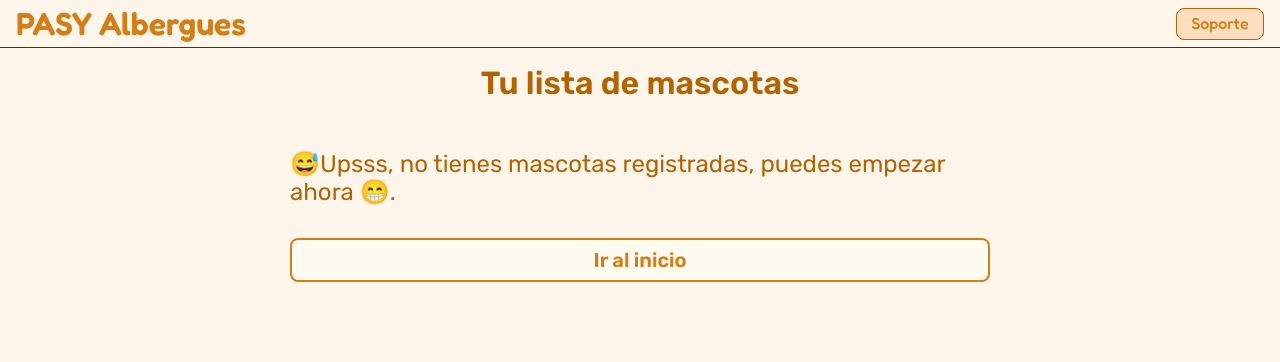
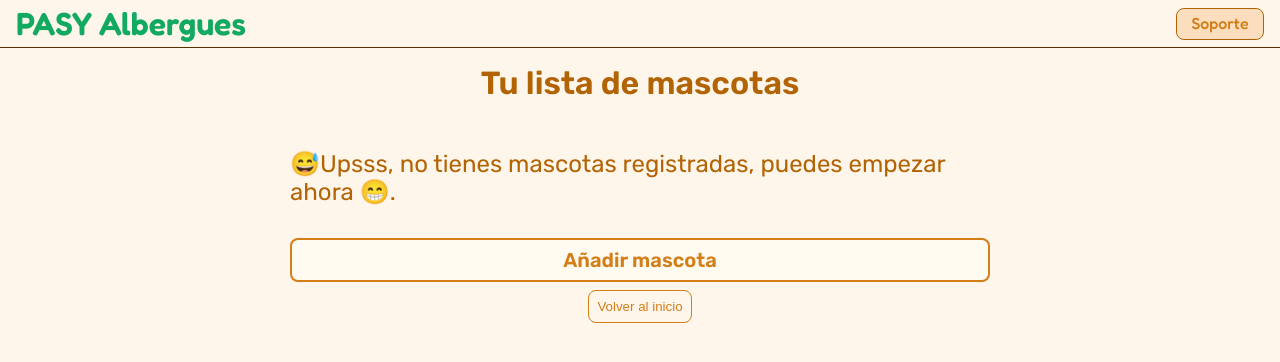
Before and after one commit to beichooo/pasy-mascotas-project, a Django app: page /usuario/pets/ in a window 1280 px wide. Shown: the top 362 px of the page. Run offline with Django 4.2, Linux system fonts and the light colour scheme; the visitor is signed in with stand-in values (Sample User, id 1); data that the repository does not hold is empty.

Commit message:
change the templates and buttons for shelters interface

```diff
--- a/main/templates/index.html
+++ b/main/templates/index.html
@@ -112,6 +112,12 @@
       Envíanos sugerencias
     </a>
   </div>
+
+  <div class="ask-opinion">
+    <a class="suggest-box__btn login-pasy-albergues" href="{% url 'sign_in' %}">
+      Ingresar a PASY Albergues
+    </a>
+  </div>
 </main>
 
 <footer class="footer">
--- a/manage_pets/templates/add_pet.html
+++ b/manage_pets/templates/add_pet.html
@@ -8,6 +8,6 @@
   class="donate-go-home"
   onclick="window.location.href='{% url 'pet_list' %}'"
 >
-  Volver
+  Cancelar
 </button>
 {% endblock content %}
--- a/manage_pets/templates/edit_pet.html
+++ b/manage_pets/templates/edit_pet.html
@@ -18,6 +18,6 @@
   class="donate-go-home"
   onclick="window.location.href='{% url 'pet_list' %}'"
 >
-  Volver
+  Cancelar cambios
 </button>
 {% endblock content %}
--- a/manage_pets/templates/layouts/base1.html
+++ b/manage_pets/templates/layouts/base1.html
@@ -58,7 +58,7 @@
     <header>
       <nav class="nav-bar">
         <a href=" {% url 'home' %}">
-          <span class="nav-bar__logo">PASY Albergues</span>
+          <span class="nav-bar__logo albergues">PASY Albergues</span>
         </a>
         <div class="nav-bar__btns">
           <button
--- a/manage_pets/templates/pet_list.html
+++ b/manage_pets/templates/pet_list.html
@@ -40,6 +40,8 @@
 
       <div>
         <a href="{% url 'edit_pet' pet.id %}"> Editar</a>
+
+        {% comment %}
         <form
           action="{% url 'delete_pet' pet.id %}"
           method="POST"
@@ -48,6 +50,7 @@
           {% csrf_token %} {{error}}
           <input type="submit" value="Eliminar" />
         </form>
+        {% endcomment %}
       </div>
     </article>
     {% empty %}
@@ -60,11 +63,17 @@
   <div class="results__cta">
     <button
       class="results__cta--secondary volver-buscar"
-      onclick="window.location.href='{% url 'home' %}'"
+      onclick="window.location.href='{% url 'add_pet' %}'"
     >
-      Ir al inicio
+      Añadir mascota
     </button>
   </div>
+  <button
+    class="donate-go-home"
+    onclick="window.location.href='{% url 'home' %}'"
+  >
+    Volver al inicio
+  </button>
 </main>
 
 {% endblock content %}
--- a/pet_searcher/static/css/main.css
+++ b/pet_searcher/static/css/main.css
@@ -64,6 +64,10 @@ header {
   gap: 16px;
 }
 
+.nav-bar a .albergues {
+  color: var(--sec-color-600);
+}
+
 .nav-bar__donate-btn {
   display: flex;
   flex-direction: row;
@@ -526,6 +530,7 @@ main .hero {
   font-family: var(--texts-font);
   background-color: var(--background);
 }
+
 .pet-searcher {
   display: flex;
   flex-direction: column;
@@ -559,6 +564,7 @@ main .hero {
 #specie-legend {
   display: none;
 }
+
 #specie-container {
   margin-bottom: 8px;
 }
@@ -648,6 +654,7 @@ main .hero {
   background-color: var(--grey-color-500);
   color: var(--white);
 }
+
 /* checkmarks and check fields */
 .pet-searcher__field div .checkfield {
   display: flex;
@@ -776,6 +783,7 @@ main .hero {
 .results {
   padding: 16px;
 }
+
 /* results title */
 .results__title {
   font-family: var(--titles-font);
@@ -1187,6 +1195,7 @@ span.pet-profile__mood-tag[mood-pet-tag="Atención"] {
   background-color: #23b659;
   gap: 8px;
 }
+
 .results__cta .share-whatsapp img {
   max-width: 24px;
 }
@@ -1209,6 +1218,7 @@ span.pet-profile__mood-tag[mood-pet-tag="Atención"] {
 .more-info-pet p {
   margin-bottom: 16px;
 }
+
 .more-info-pet__title,
 .more-info-pet__tag {
   font-family: "Fredoka";
@@ -1289,6 +1299,7 @@ div:has(.donate-cta) {
   display: flex;
   flex-direction: column;
 }
+
 .visit-info-title h1 {
   display: none;
 }
@@ -1306,6 +1317,7 @@ div:has(.donate-cta) {
   color: var(--brand-color-600);
   margin-bottom: 24px;
 }
+
 .visit-info-title img {
   align-self: center;
   width: 140px;
@@ -1548,6 +1560,7 @@ div:has(.donate-cta) {
 
   color: var(--grey-color-600);
 }
+
 .visit-advices__text p span {
   font-weight: 500;
 }
@@ -1576,6 +1589,7 @@ div:has(.donate-cta) {
   color: white;
   margin-top: 32px;
 }
+
 /* Style for: visit-thanks.html */
 
 .visit-thanks-container {
@@ -1713,6 +1727,10 @@ div:has(.donate-cta) {
   justify-content: center;
 }
 
+.ask-opinion .login-pasy-albergues {
+  background-color: var(--sec-color-600);
+}
+
 .ask-opinion a {
   text-decoration: none;
   background-color: var(--brand-color-600);
@@ -1744,6 +1762,7 @@ div:has(.donate-cta) {
   font-weight: 600;
   margin-bottom: 32px;
 }
+
 .why-donate__img {
   width: 100%;
   max-width: 250px;
@@ -1792,6 +1811,7 @@ div:has(.donate-cta) {
 .shelter-social-media a {
   margin: 0 8px;
 }
+
 .steps-donate {
   width: 100%;
   max-width: 700px;
@@ -2016,11 +2036,13 @@ div:has(.donate-cta) {
   background: #fff6eb;
 
   color: var(--brand-color-500);
+  margin-top: 8px;
 }
 
 .donation-page {
   width: 100%;
 }
+
 /* TODO: Maybe the image like bg dont work, for the static property in django*/
 .donations-home__header {
   display: flex;
@@ -2045,6 +2067,7 @@ div:has(.donate-cta) {
   margin-top: 16px;
   margin-bottom: 8px;
 }
+
 .donations-home__header h2 {
   color: var(--white);
   text-align: center;
@@ -2055,6 +2078,7 @@ div:has(.donate-cta) {
   line-height: normal;
   margin-bottom: 8px;
 }
+
 .donations-home__header img {
   margin-bottom: 16px;
 }
@@ -2118,6 +2142,7 @@ div:has(.donate-cta) {
   gap: 4px;
   margin-bottom: 8px;
 }
+
 .add-pet-form p label {
   font-family: var(--titles-font);
   font-size: 1.6rem;
@@ -2241,6 +2266,7 @@ div:has(.donate-cta) {
   line-height: 19px;
   color: #000000;
 }
+
 .textContent div {
   margin-bottom: 3.2rem;
   display: flex;
--- a/pet_searcher/templates/search_results.html
+++ b/pet_searcher/templates/search_results.html
@@ -24,7 +24,7 @@
         />
         <div>
           <p>{{ pet.name }}</p>
-          <span>{{pet.user.shelter_name}} - {{ pet.user.address }} </span>
+          <span>{{pet.age}} años - {{ pet.personality }} </span>
         </div>
       </div>
       <a href="{% url 'info_pet' pet.id %}">Ver más</a>
```
Also changed, not shown: manage_pets/templates/home.html (+13 -9 lines).
